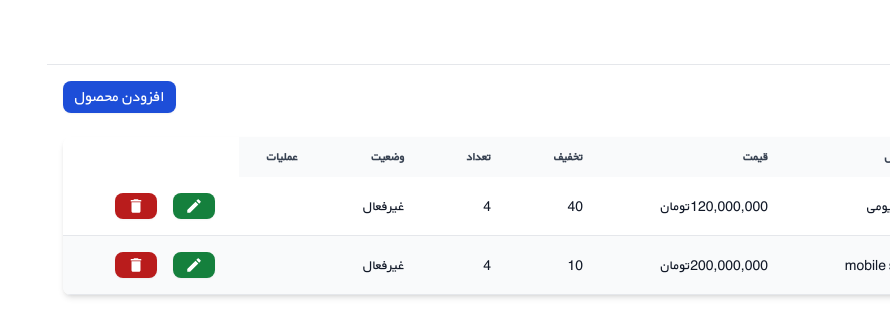
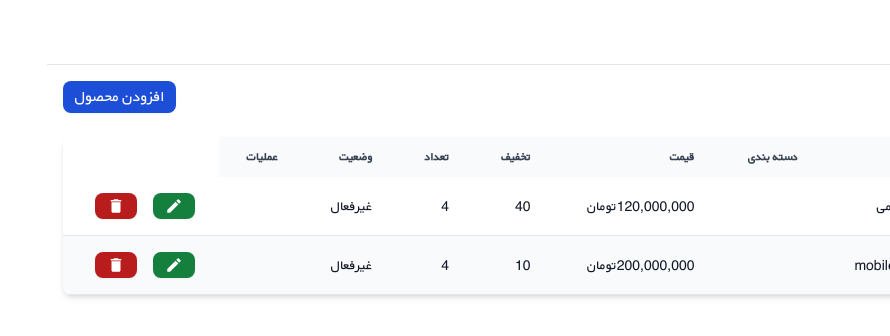
Before and after one commit to mahlakhalili/admin-pannel, a React (Vite) app: page /product/list in a window 1280 px wide. Shown: the top 336 px of the page, without its empty margins (390-1280 px from the left). Built offline with nearby package versions, Linux system fonts and the light colour scheme; data requests are answered from the project's data file; grey boxes are pictures that could not be loaded.

Commit message:
Update ProductList.jsx

```diff
--- a/src/pages/product/ProductList.jsx
+++ b/src/pages/product/ProductList.jsx
@@ -1,5 +1,6 @@
 import useGetProductList from '../../hooks/apis/product/useGetProductList';
 import useDeleteProduct from '../../hooks/apis/product/useDeleteProduct';
+import useGetCategoryList from '../../hooks/apis/category/useGetCategoryList';
 import ListSkeleton from '../../skeleton/ListSkeleton';
 import PropTypes from 'prop-types';
 import EmptyBox from '../../components/EmptyBox';
@@ -10,8 +11,9 @@ import { numberToCurrency } from '../../helpers/Number';
 import { Link } from 'react-router-dom';
 import { statusList } from '../../values';
 const ProductList = () => {
-	const { data: products, isLoading } = useGetProductList();
-	if (isLoading) return <ListSkeleton />;
+	const { data: products, isLoading: isProductLoading } = useGetProductList();
+	const { data: categories, isLoading: isCategoriesLosding } = useGetCategoryList();
+	if (isProductLoading || isCategoriesLosding) return <ListSkeleton />;
 
 	return (
 		<div className="page">
@@ -37,6 +39,7 @@ const ProductList = () => {
 							<tr>
 								<th>ردیف</th>
 								<th>عنوان محصول</th>
+								<th>دسته بندی</th>
 								<th>قیمت</th>
 								<th>تخفیف</th>
 								<th>تعداد</th>
@@ -50,6 +53,7 @@ const ProductList = () => {
 									key={product.id}
 									row={index + 1}
 									// {...product}
+									categories={categories}
 									id={product.id}
 									title={product.title}
 									price={product.price}
@@ -65,12 +69,13 @@ const ProductList = () => {
 	);
 };
 
-const TableRow = ({ row, id, title, price, discount, count, status }) => {
+const TableRow = ({ row, id, title, price, discount, count, status, category, categories }) => {
 	const deleteProduct = useDeleteProduct({});
 	return (
 		<tr key={id}>
 			<td>{row}</td>
 			<td>{title}</td>
+			<td>{categories.find((cat) => cat.id === category)?.title}</td>
 			<td>{numberToCurrency(+price)}تومان</td>
 			<td>{discount || 0}</td>
 			<td>{count}</td>
@@ -104,5 +109,7 @@ TableRow.propTypes = {
 	discount: PropTypes.string,
 	count: PropTypes.string,
 	status: PropTypes.string,
+	category: PropTypes.string,
+	categories: PropTypes.array,
 };
 export default ProductList;
```
